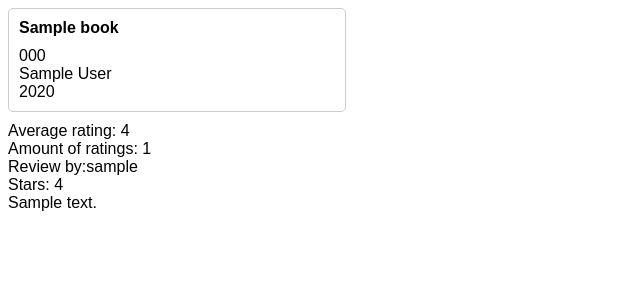
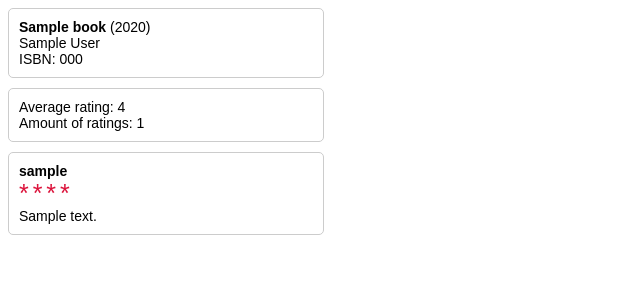
Before and after one commit to florestankorp/CS50W-project1, a Flask app: template templates/book.html in a window 1280 px wide. Shown: the top 300 px of the page, without its empty margins (0-640 px from the left). Run offline with Flask 2, Linux system fonts and the light colour scheme; the template is opened without the code that fills it: most values are stand-ins (such as "Sample title", 1, 10 or a date in 2020); parts of the project's set-up code (start-up, migrations or seed data) failed here and were passed over.

Commit message:
added star rating and updated styling

```diff
--- a/static/main.css
+++ b/static/main.css
@@ -1,15 +1,44 @@
 body {
     font-family: Arial, Helvetica, sans-serif;
+    font-size: 14px;
     /* background-image: url("pbhH.gif") repeat-y 100% 100% fixed;
     background-position: center;
     background-size: cover; */
 }
 
-form[class="login"], form[class="register"] {
-    margin: auto;
-    left: 0;
-    right: 0;
+.user-review {
+    border: 1px solid #ccc;
+    border-radius: 5px;
+    padding: 10px;
+}
+
+.user-name {
+    display: flex;
+    font-weight: bold;
+}
+
+.container {
     width: 25%;
+}
+
+.stars {
+    margin-top: 5px;
+    color: crimson;
+    font-size: 25px;
+}
+
+.rating {
+    border: 1px solid #ccc;
+    border-radius: 5px;
+    padding: 10px;
+    margin-bottom: 10px;
+}
+
+textarea {
+    width: 100%;
+    border-radius: 5px;
+    box-sizing: border-box;
+    resize: none;
 }
 
 h3, h4, p {
@@ -19,7 +48,7 @@ h3, h4, p {
 ul {
     padding: 0;
     list-style: none;
-    color: red;
+    color: crimson;
 }
 
 img {
@@ -32,12 +61,8 @@ input {
     padding: 12px 20px;
     margin: 8px 0;
     border: 1px solid #ccc;
-    border-radius: 4px;
+    border-radius: 5px;
     box-sizing: border-box;
-}
-
-.input-group {
-    display: flex;
 }
 
 .search-box {
@@ -52,16 +77,13 @@ input {
 .results {
     display: flex;
     flex-wrap: wrap;
-    flex-direction: row;
-    /*add media query for this*/
+    flex-direction: column;
     border-radius: 5px;
 }
 
 .book-card {
     border: 1px solid #ccc;
-    width: 25%;
     border-radius: 5px;
-    margin-right: 10px;
     margin-bottom: 10px;
     padding: 10px;
 }
@@ -91,7 +113,7 @@ input[type=submit] {
     padding: 14px 20px;
     margin: 8px 0;
     border: none;
-    border-radius: 4px;
+    border-radius: 5px;
     cursor: pointer;
 }
 
--- a/templates/api.html
+++ /dev/null
@@ -1 +0,0 @@
-{{book}}
--- a/templates/book.html
+++ b/templates/book.html
@@ -7,12 +7,12 @@ Search
 {% block main %}
 <div class="results">
   <div class="book-card">
-    <p class="title">{{book.title}}</p>
+    <p><span class="title">{{book.title}} </span><span>({{book.year}})</span></p>
     <div class="book-info">
       <div class="book-details">
-        <p>{{book.isbn}}</p>
         <p>{{book.author}}</p>
-        <p>{{book.year}} </p>
+
+        <p>ISBN: {{book.isbn}}</p>
       </div>
     </div>
   </div>
@@ -20,16 +20,24 @@ Search
 
 <div class="reviews">
   {% if goodreads_reviews %}
+  <div class="rating">
     <p>Average rating: {{goodreads_reviews.books[0].average_rating}}</p>
     <p>Amount of ratings: {{goodreads_reviews.books[0].reviews_count}}</p>
+  </div>
+
   {% endif %}
 
   {% if reviews %}
   {% for review in reviews %}
-  <div class="review">
-    <p>Review by:<span>{{review.username}}</span></p>
-    <p>Stars: <span>{{review.rating}}</p>
-    <p>{{review.content}}</p></span>
+  <div class="user-review">
+    <p class="user-name">{{review.username}}
+      <p>
+        {% for n in range(review.rating) %}
+        <span class="stars">*</span>
+        {% endfor %}
+      </p>
+    </p>
+    <p class="review-content">{{review.content}}</p></span>
   </div>
   {% endfor %}
   {% endif %}
@@ -38,6 +46,8 @@ Search
 <form action="{{url_for('book', book_id=book.book_id)}}"
       class=""
       method="post">
+  <div>
+    <h4>Leave your rating and review</h4>
     <label for="rating">Rating: </label>
     <select name="rating">
       <option value="1">1</option>
@@ -46,13 +56,15 @@ Search
       <option value="4">4</option>
       <option value="5">5</option>
     </select>
-  <label for="review">Review: </label>
+  </div>
+  <div>
     <textarea class="text"
               cols="86"
               rows="20"
               name="review"></textarea>
     <input type="submit"
            value="Submit">
+  </div>
 </form>
 {% endif %}
 {% endblock %}
--- a/templates/layout.html
+++ b/templates/layout.html
@@ -11,8 +11,10 @@
 </head>
 
 <body>
-    {% block main %}
-    {% endblock %}
+    <div class="container">
+        {% block main %}
+        {% endblock %}
+    </div>
 </body>
 
 </html>
--- a/templates/search.html
+++ b/templates/search.html
@@ -28,11 +28,10 @@ Search
     {% for book in books %}
     <a class="book-card"
        href="{{url_for('book', book_id=book.book_id)}}">
-        <p class="title">{{book.title}}</p>
+        <p><span class="title">{{book.title}} </span><span>({{book.year}})</span></p>
         <div class="book-info">
             <div class="book-details">
                 <p>{{book.author}}</p>
-                <p>{{book.year}} </p>
             </div>
         </div>
     </a>
```
Lines whose indentation alone changed are shown as unchanged.
